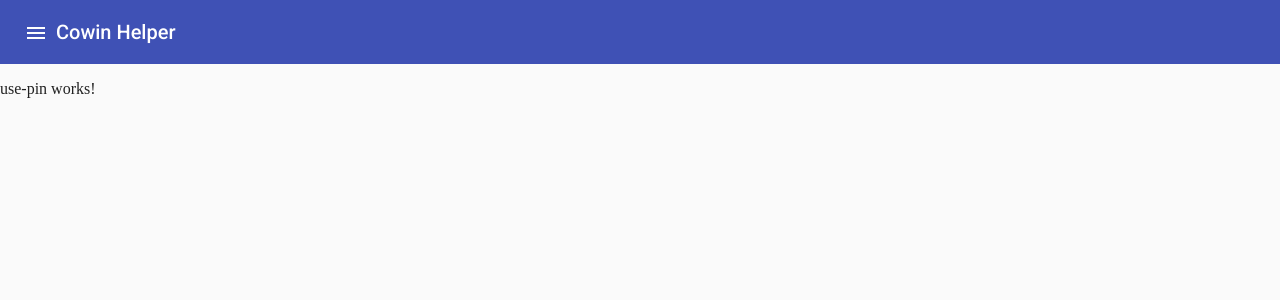
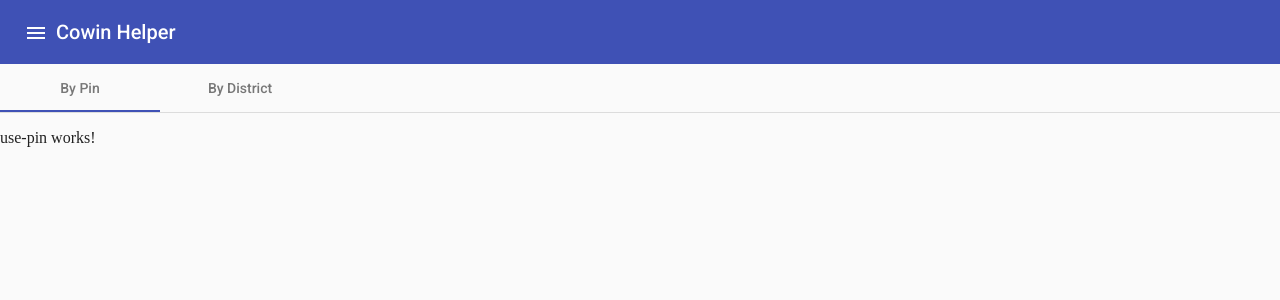
Before and after one commit to krishnaanaril/cowin-helper, an Angular app: page /search/pin in a window 1280 px wide. Shown: the top 300 px of the page. Built offline with nearby package versions, Linux system fonts and the light colour scheme.

Commit message:
feat: add tab for search

```diff
--- a/projects/ch-web/src/app/search-availability/search-availability.component.html
+++ b/projects/ch-web/src/app/search-availability/search-availability.component.html
@@ -1 +1,5 @@
+<nav mat-tab-nav-bar mat-align-tabs="start">
+    <a mat-tab-link *ngFor="let link of links" (click)="activeLink = link.link" [active]="activeLink == link.link"
+    [routerLink]="link.link" routerLinkActive> {{link.label}} </a>
+  </nav>
 <router-outlet></router-outlet>
--- a/projects/ch-web/src/app/search-availability/search-availability.component.ts
+++ b/projects/ch-web/src/app/search-availability/search-availability.component.ts
@@ -1,4 +1,5 @@
 import { Component, OnInit } from '@angular/core';
+import { MenuOption } from '../models/menu-option';
 
 @Component({
   selector: 'ch-search-availability',
@@ -7,6 +8,12 @@
 })
 export class SearchAvailabilityComponent implements OnInit {
 
+  links: MenuOption[] = [
+    { icon: '', label: 'By Pin', link: '/search/pin'},
+    { icon: '', label: 'By District', link: '/search/district'},
+  ];
+  activeLink: string = this.links[0].link;
+
   constructor() { }
 
   ngOnInit(): void {
```
Also changed, not shown: projects/ch-web/src/app/material.module.ts (+12 -0 lines).
